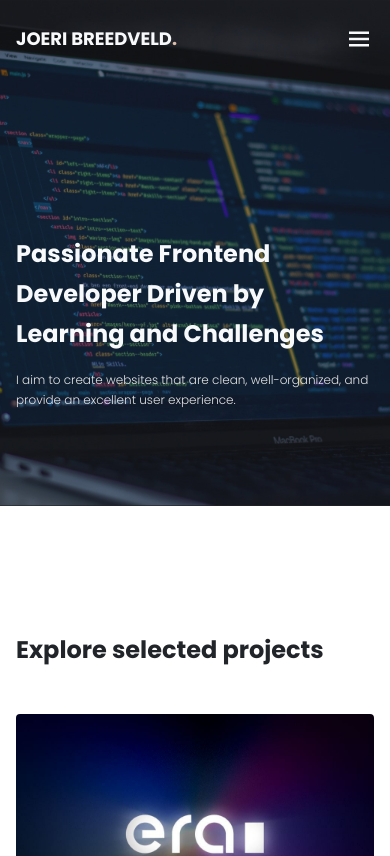
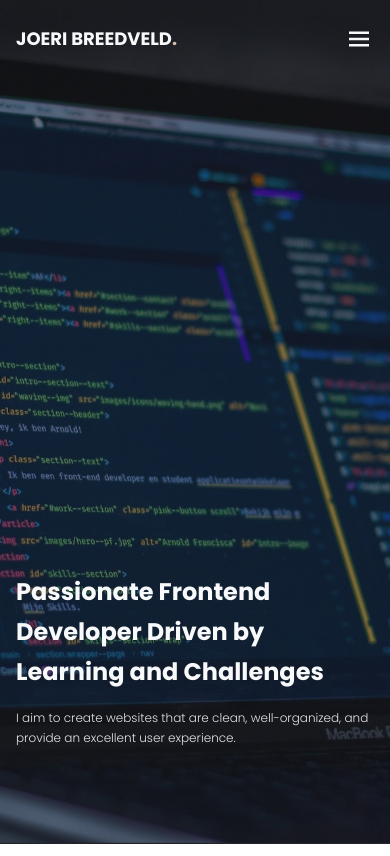
Before and after one commit to joeribreedveld/portfolio-website-v6, a Next.js app: page / in a window 390 px wide. Shown: the top 856 px of the page. Built offline with nearby package versions, Linux system fonts and the light colour scheme.

Commit message:
feat(navbar): hero height change and navbar border fix

```diff
--- a/src/components/common/Navbar/Navbar.tsx
+++ b/src/components/common/Navbar/Navbar.tsx
@@ -27,9 +27,9 @@ const Navbar = () => {
   return (
     <nav
       className={classNames(
-        "fixed w-full transition duration-300 ease-in-out",
+        "fixed w-full border-b border-[#fff] border-opacity-0 transition duration-300 ease-in-out",
         {
-          "border-b border-[#fff] border-opacity-10 bg-[#212529]": isScrolled,
+          "border-opacity-10 bg-[#212529]": isScrolled,
           "bg-[#212529] bg-opacity-95 md:bg-opacity-100": isMenuOpen,
         }
       )}
--- a/src/components/sections/Hero/Hero.tsx
+++ b/src/components/sections/Hero/Hero.tsx
@@ -4,7 +4,7 @@ import Image from "next/image";
 // Functions
 const Hero = () => (
   <section
-    className="relative flex h-full min-h-[60vh] flex-col justify-end bg-[url(/img/hero-bg.jpg)] bg-cover bg-center"
+    className="relative flex h-full min-h-[100vh] flex-col justify-end bg-[url(/img/hero-bg.jpg)] bg-cover bg-center md:min-h-[60vh]"
     id="hero"
   >
     <div className="page-width flex flex-col gap-4 p-24">
```
